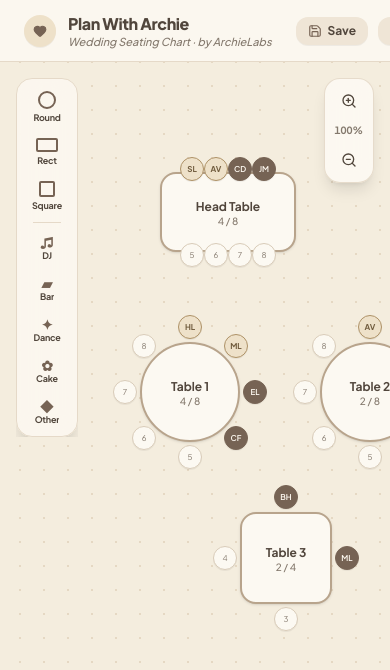
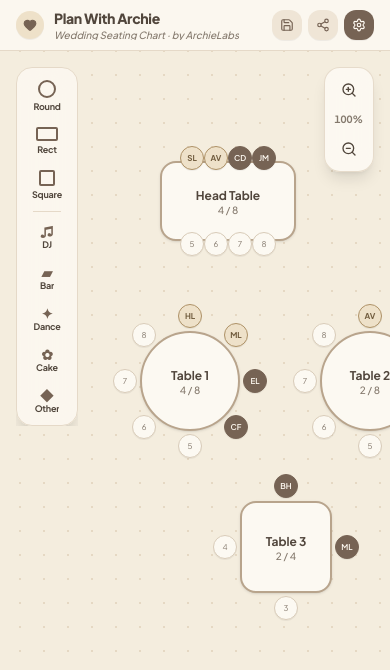
Before and after one commit to gabdoomy/planwithArchie, a React (Vite) app: page / in a window 390 px wide. Shown: the top 670 px of the page. Built offline with nearby package versions, Linux system fonts and the light colour scheme.

Commit message:
style: optimize AppHeader for small screens
Reduce padding, spacing, and font sizes in the app header to improve layout stability and usability on smaller mobile devices.

```diff
--- a/src/components/AppHeader.tsx
+++ b/src/components/AppHeader.tsx
@@ -18,38 +18,38 @@ export default function AppHeader({
 }: AppHeaderProps) {
   return (
     <header className="sticky top-0 z-40 w-full bg-[#fbf7ef] border-b border-[#e5d9c8] select-none shrink-0">
-      <div className="flex items-center justify-between gap-6 px-6 py-3.5">
+      <div className="flex items-center justify-between gap-3 sm:gap-6 px-4 sm:px-6 py-2.5 sm:py-3.5">
         {/* Zone 1: Branding and Event Title */}
-        <div className="flex items-center gap-3 shrink-0 min-w-0">
-          <div className="w-8 h-8 rounded-full bg-[#eee1c9] flex items-center justify-center shrink-0 shadow-2xs">
+        <div className="flex items-center gap-2.5 sm:gap-3 shrink-0 min-w-0">
+          <div className="w-7 h-7 sm:w-8 sm:h-8 rounded-full bg-[#eee1c9] flex items-center justify-center shrink-0 shadow-2xs">
             <Heart className="w-3.5 h-3.5 text-[#766354] fill-[#766354]" />
           </div>
           <div className="min-w-0">
-            <h1 className="text-base font-extrabold tracking-tight text-[#51463c] leading-tight truncate">
+            <h1 className="text-sm sm:text-base font-extrabold tracking-tight text-[#51463c] leading-tight truncate">
               {title}
             </h1>
-            <p className="text-[11px] font-medium text-[#84796d] italic leading-none mt-0.5">
+            <p className="text-[10px] sm:text-[11px] font-medium text-[#84796d] italic leading-none mt-0.5 truncate">
               Wedding Seating Chart · by ArchieLabs
             </p>
           </div>
         </div>
 
         {/* Zone 2: Action Controls */}
-        <div className="flex items-center gap-2.5 shrink-0">
+        <div className="flex items-center gap-1.5 sm:gap-2.5 shrink-0">
           <button
             onClick={onSave}
             title="Save layout to local storage"
-            className="flex items-center gap-1.5 px-3 py-1.5 text-xs font-bold text-[#51463c] bg-[#efe5d6] hover:bg-[#e7dcce] rounded-xl transition-all shadow-2xs active:scale-97 cursor-pointer"
+            className="flex items-center justify-center gap-1.5 p-2 sm:px-3 sm:py-1.5 text-xs font-bold text-[#51463c] bg-[#efe5d6] hover:bg-[#e7dcce] rounded-xl transition-all shadow-2xs active:scale-97 cursor-pointer"
           >
             {savedRecently ? (
               <>
                 <Check className="w-3.5 h-3.5 text-emerald-700" />
-                <span className="text-emerald-800 font-bold">Saved</span>
+                <span className="text-emerald-800 font-bold hidden sm:inline">Saved</span>
               </>
             ) : (
               <>
                 <Save className="w-3.5 h-3.5 text-[#766354]" />
-                <span>Save</span>
+                <span className="hidden sm:inline">Save</span>
               </>
             )}
           </button>
@@ -57,16 +57,16 @@ export default function AppHeader({
           <button
             onClick={onExport}
             title="Export Venue PDF Specification"
-            className="flex items-center gap-1.5 px-3 py-1.5 text-xs font-bold text-[#51463c] bg-[#efe5d6] hover:bg-[#e7dcce] rounded-xl transition-all shadow-2xs active:scale-97 cursor-pointer"
+            className="flex items-center justify-center gap-1.5 p-2 sm:px-3 sm:py-1.5 text-xs font-bold text-[#51463c] bg-[#efe5d6] hover:bg-[#e7dcce] rounded-xl transition-all shadow-2xs active:scale-97 cursor-pointer"
           >
             <Share2 className="w-3.5 h-3.5 text-[#766354]" />
-            <span>PDF</span>
+            <span className="hidden sm:inline">PDF</span>
           </button>
 
           <button
             onClick={onSettings}
             title="Manage Events & Seating Plans"
-            className="flex items-center gap-1.5 px-3.5 py-1.5 text-xs font-bold text-[#fffaf2] bg-[#766354] hover:bg-[#685648] rounded-xl transition-all shadow-2xs active:scale-97 cursor-pointer"
+            className="flex items-center justify-center gap-1.5 p-2 sm:px-3.5 sm:py-1.5 text-xs font-bold text-[#fffaf2] bg-[#766354] hover:bg-[#685648] rounded-xl transition-all shadow-2xs active:scale-97 cursor-pointer"
           >
             <Settings className="w-3.5 h-3.5 text-[#fffaf2]" />
             <span className="hidden sm:inline">Settings</span>
```
